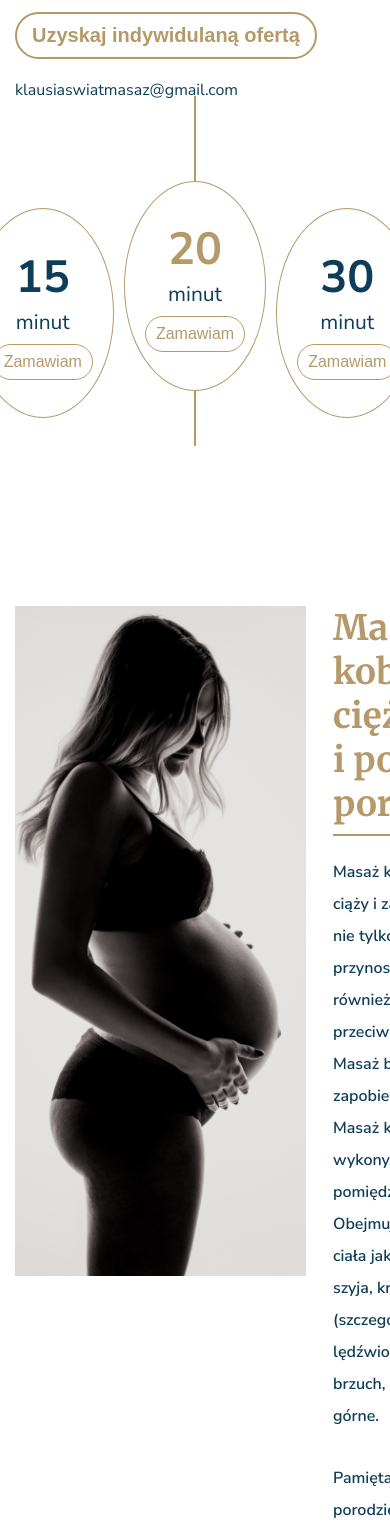
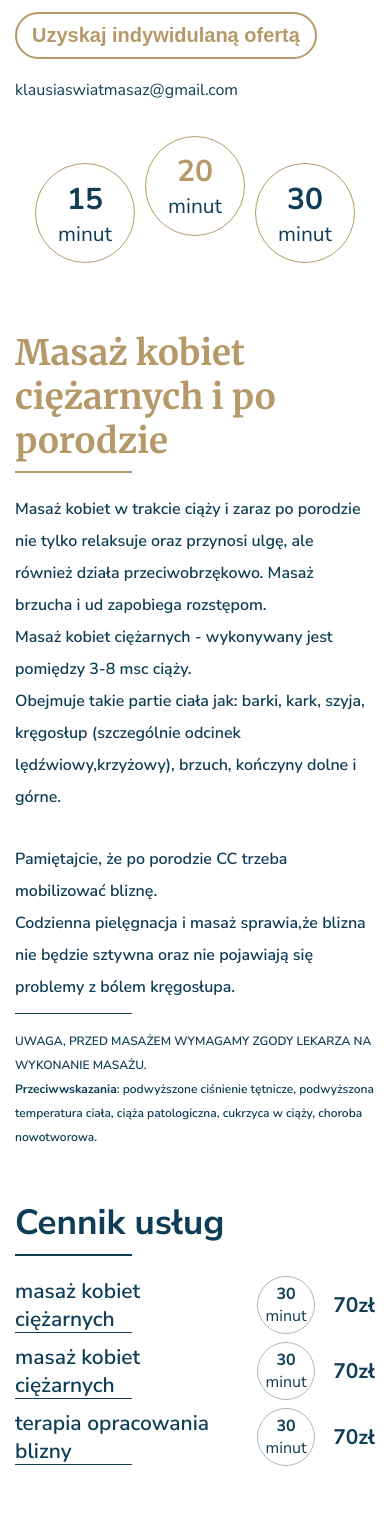
Before and after one commit to DBakalarski/swiat-masazu, a React (Create React App) app: page / in a window 390 px wide. Shown: the part 1620-3142 px from the top of the page. Built offline with nearby package versions, Linux system fonts and the light colour scheme.

Commit message:
Work as mobile view

```diff
--- a/src/Components/OfficeOffer/OfficeOffer.module.scss
+++ b/src/Components/OfficeOffer/OfficeOffer.module.scss
@@ -229,10 +229,56 @@
 
 @media (max-width: 768px) {
     .book_container {
-
+        margin-top: 35px;
 
         &::before {
             display: none;
         }
+
+        .circle_top {
+            &:before {
+                display: none;
+            }
+        }
+
+
     }
+
+    .circle,
+    .circle_top,
+    .circle_top:hover {
+        width: 100px;
+        height: 100px;
+
+        .cricle_button {
+            display: none;
+
+
+        }
+    }
+
+
+    .circle_time {
+        font-size: 30px;
+    }
+
+    .circle:hover,
+    .circle_top:hover {
+        .circle_time {
+            color: $secondary-color;
+        }
+
+        .cricle_button {
+            display: none;
+        }
+
+        &::before {
+            height: 0;
+        }
+    }
+
+    .book_container:hover .circle_top:hover .cricle_button {
+        display: none;
+    }
+
 }
--- a/src/Components/PregnantOffer/PregnantOffer.module.scss
+++ b/src/Components/PregnantOffer/PregnantOffer.module.scss
@@ -94,6 +94,7 @@
 @media (min-width: 1600px) {}
 
 @media (max-width: 992px) {
+
     .pregnant_container {
         display: flex;
         flex-direction: column;
@@ -120,3 +121,28 @@
     }
 
 }
+
+@media (max-width: 768px) {
+    .pregnant {
+        overflow-y: hidden;
+    }
+
+    .description_container {
+        img {
+            display: none;
+        }
+    }
+
+    .pregnant {
+        margin-top: 30px;
+    }
+
+    .description {
+        padding-left: 0;
+    }
+
+    .additional_separator {
+        margin: 10px 0 15px 0;
+    }
+
+}
--- a/src/Components/PregnantOffer/PregnantOfferItem.module.scss
+++ b/src/Components/PregnantOffer/PregnantOfferItem.module.scss
@@ -84,3 +84,18 @@
     }
 
 }
+
+@media (max-width: 768px) {
+    .price_title::before {
+        bottom: 0;
+    }
+
+    .price {
+        min-width: 60px;
+        padding-left: 0;
+    }
+
+    .description {
+        justify-content: flex-end;
+    }
+}
```
